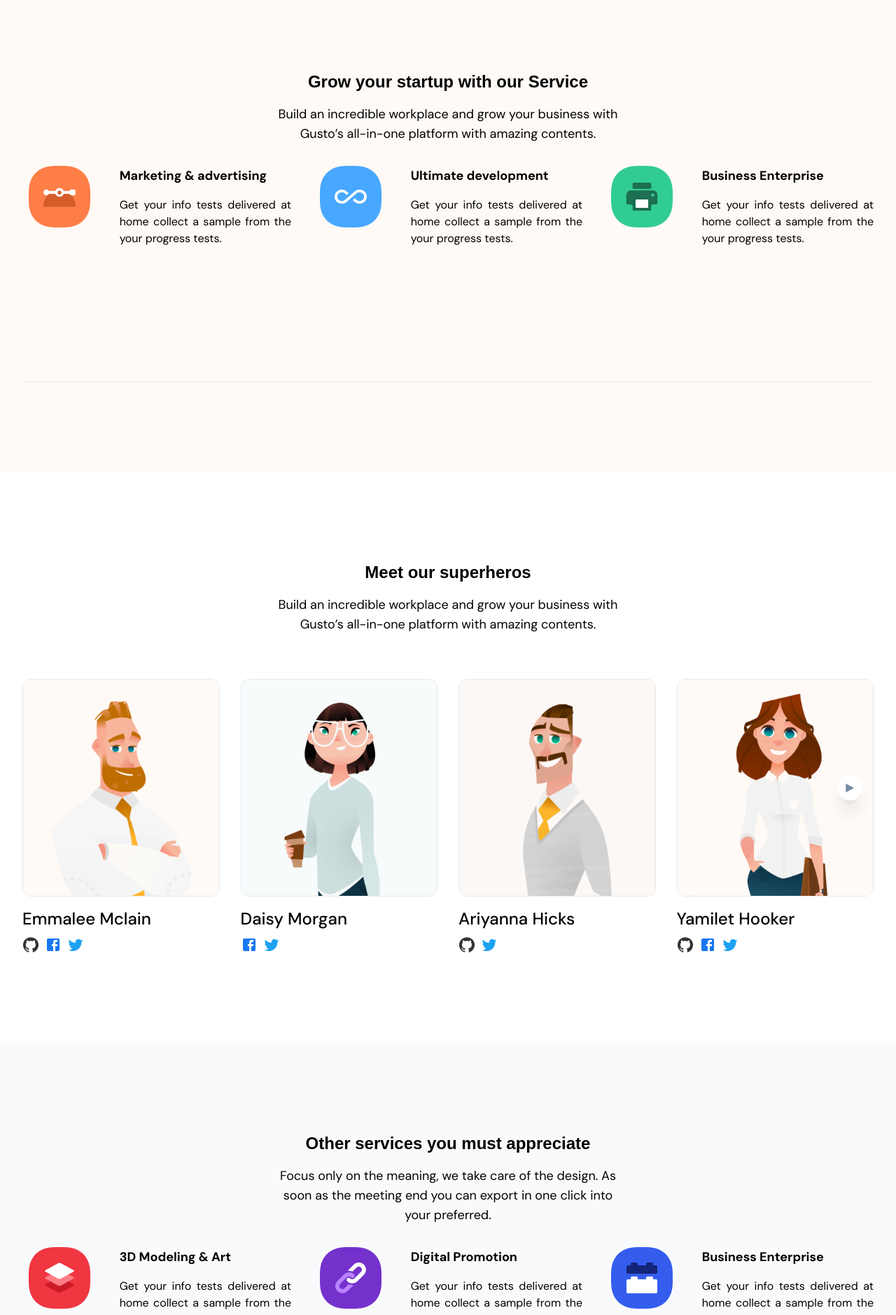
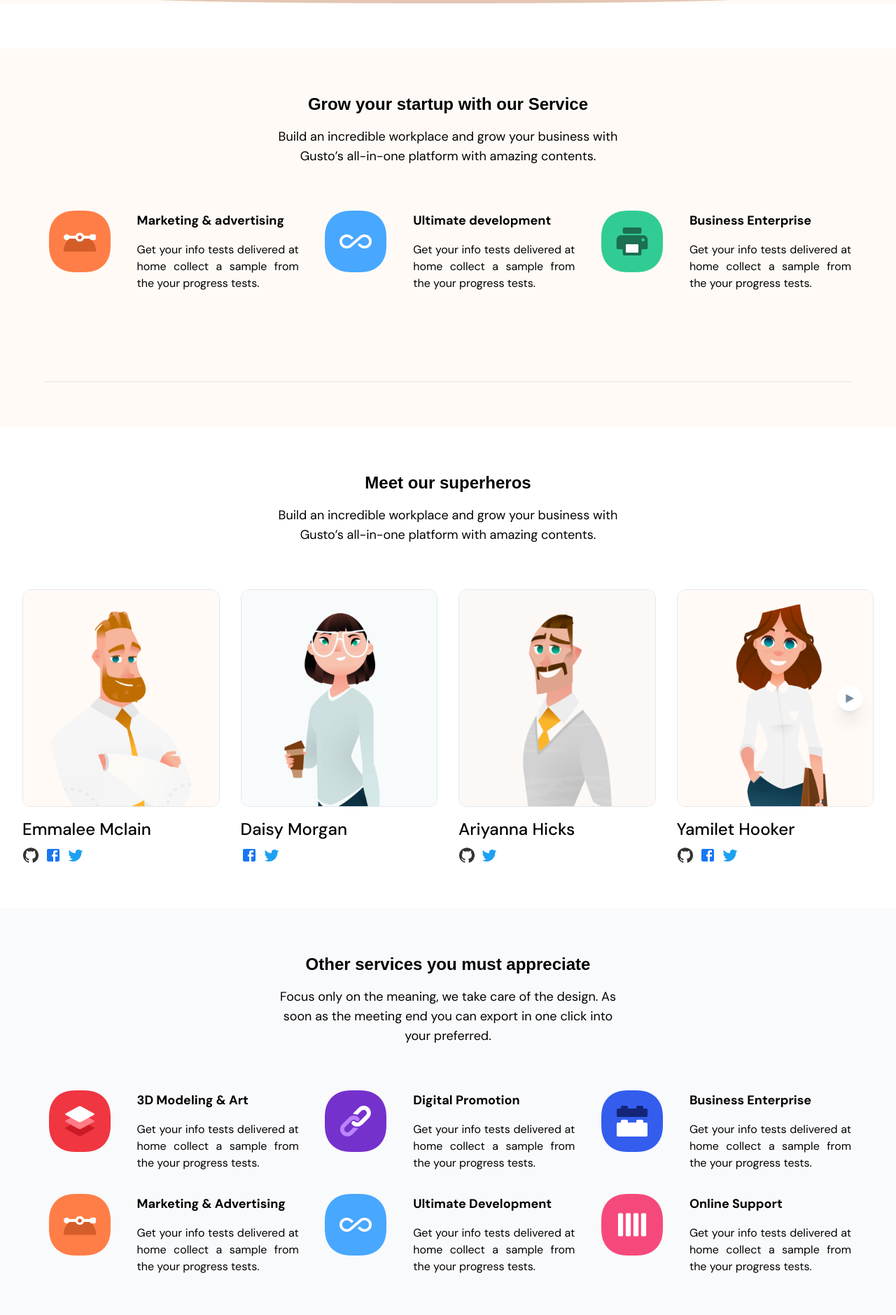
Before and after one commit to houseoftypescript/houseoftypescript.github.io, a Next.js app: page / in a window 1280 px wide. Shown: the part 906-2785 px from the top of the page at 70% size. Built offline with nearby package versions, Linux system fonts and the light colour scheme; a web font is replaced by a local one.

Commit message:
Use MUI Container

```diff
--- a/src/components/atoms/Container/index.tsx
+++ /dev/null
@@ -1,9 +0,0 @@
-import React, { ReactNode } from 'react';
-
-export const Container: React.FC<{ children?: ReactNode }> = ({
-  children = <></>,
-}) => {
-  return <div className="container mx-auto px-4 sm:px-8">{children}</div>;
-};
-
-export default Container;
--- a/src/components/atoms/Heading/index.tsx
+++ b/src/components/atoms/Heading/index.tsx
@@ -14,7 +14,7 @@ export const Heading: React.FC<{
   enhanced = false,
 }) => {
   return (
-    <div className={bottom ? 'mb-8' : ''}>
+    <div className={bottom ? 'mb-8 md:mb-16' : ''}>
       <div className={`${align} max-w-lg mx-auto`}>
         <h1
           className={`${
--- a/src/components/organisms/Contact/index.tsx
+++ b/src/components/organisms/Contact/index.tsx
@@ -1,3 +1,4 @@
+import Container from '@mui/material/Container';
 import React from 'react';
 import background from '../../../assets/images/background/subscribe.png';
 import Button from '../../atoms/Button';
@@ -15,7 +16,7 @@ export const Contact: React.FC<{ title: string; description: string }> = ({
       className="py-0 md:py-16 bg-[#F8F0EA] bg-bottom bg-contain bg-no-repeat"
       style={{ backgroundImage: `url(${background.src})` }}
     >
-      <div className="container mx-auto">
+      <Container>
         <div className="bg-white rounded-none md:rounded-2xl">
           <div className="px-4 py-8 md:px-8 md:py-16">
             <div className="grid grid-cols-1 md:grid-cols-2 items-center gap-8">
@@ -51,7 +52,7 @@ export const Contact: React.FC<{ title: string; description: string }> = ({
             </div>
           </div>
         </div>
-      </div>
+      </Container>
     </section>
   );
 };
--- a/src/components/organisms/Footer/index.tsx
+++ b/src/components/organisms/Footer/index.tsx
@@ -1,9 +1,6 @@
-import FacebookIcon from '@mui/icons-material/Facebook';
-import GitHubIcon from '@mui/icons-material/GitHub';
-import TwitterIcon from '@mui/icons-material/Twitter';
+import Container from '@mui/material/Container';
 import Link from 'next/link';
 import React from 'react';
-import Container from '../../atoms/Container';
 
 const Footer: React.FC<{ title: string; socialLinks: any[] }> = ({
   title = '',
--- a/src/components/organisms/Hero/index.tsx
+++ b/src/components/organisms/Hero/index.tsx
@@ -1,9 +1,9 @@
+import Container from '@mui/material/Container';
 import Image from 'next/image';
 import React from 'react';
 import { Link as ScrollLink } from 'react-scroll';
 import banner from '../../../assets/images/banner.png';
 import Button from '../../atoms/Button';
-import Container from '../../atoms/Container';
 import Heading from '../../atoms/Heading';
 
 export const Hero: React.FC<{ title: string; description: string }> = ({
@@ -11,7 +11,7 @@ export const Hero: React.FC<{ title: string; description: string }> = ({
   description = '',
 }) => {
   return (
-    <section id="home" className="pt-16">
+    <section id="home" className="py-8 md:py-16">
       <Container>
         <Heading title={title} description={description} enhanced />
         <div className="relative">
--- a/src/components/organisms/Navbar/index.tsx
+++ b/src/components/organisms/Navbar/index.tsx
@@ -1,10 +1,10 @@
 import CloseIcon from '@mui/icons-material/Close';
 import MenuIcon from '@mui/icons-material/Menu';
+import Container from '@mui/material/Container';
 import Drawer from '@mui/material/Drawer';
 import React, { useState } from 'react';
 import { Link as ScrollLink } from 'react-scroll';
 import Sticky from 'react-stickynode';
-import Container from '../../atoms/Container';
 
 export const Navbar: React.FC<{ title?: string; items?: any[] }> = ({
   title = '',
--- a/src/components/organisms/Projects/index.tsx
+++ b/src/components/organisms/Projects/index.tsx
@@ -1,7 +1,7 @@
+import Container from '@mui/material/Container';
 import project1 from '../../../assets/images/blog/1.png';
 import project2 from '../../../assets/images/blog/2.png';
 import project3 from '../../../assets/images/blog/3.png';
-import Container from '../../atoms/Container';
 import Heading from '../../atoms/Heading';
 import Post from '../../molecules/Project';
 
--- a/src/components/organisms/Services/index.tsx
+++ b/src/components/organisms/Services/index.tsx
@@ -1,8 +1,8 @@
+import Container from '@mui/material/Container';
 import React from 'react';
 import service1 from '../../../assets/images/services/service1.png';
 import service2 from '../../../assets/images/services/service2.png';
 import service3 from '../../../assets/images/services/service3.png';
-import Container from '../../atoms/Container';
 import Heading from '../../atoms/Heading';
 import Service from '../../molecules/Service';
 
@@ -16,11 +16,7 @@ export const Services: React.FC<{
   services: ServiceType[];
 }> = ({ title = '', description = '', services = [] }) => {
   return (
-    <section
-      id="services"
-      className="bg-[#FFF5ED]/50 pt-16 md:pt-32 pb-8 md:pb-16"
-    >
-      <div className="pb-16">
+    <section id="services" className="bg-[#FFF5ED]/50 py-8 md:py-16">
       <Container>
         <Heading title={title} description={description} />
         <div className="grid grid-cols-1 sm:grid-cols-3 gap-8">
@@ -38,7 +34,6 @@ export const Services: React.FC<{
           )}
         </div>
       </Container>
-      </div>
     </section>
   );
 };
--- a/src/components/organisms/Team/index.tsx
+++ b/src/components/organisms/Team/index.tsx
@@ -48,7 +48,7 @@ export const Team: React.FC<{
   };
 
   return (
-    <section id="team" className="py-16 md:py-32">
+    <section id="team" className="py-8 md:py-16">
       <div className="mb-16">
         <Heading title={title} description={description} />
       </div>
--- a/src/components/organisms/Techstack/index.tsx
+++ b/src/components/organisms/Techstack/index.tsx
@@ -1,3 +1,4 @@
+import Container from '@mui/material/Container';
 import React from 'react';
 import service4 from '../../../assets/images/services/service4.png';
 import service5 from '../../../assets/images/services/service5.png';
@@ -5,7 +6,6 @@ import service6 from '../../../assets/images/services/service6.png';
 import service7 from '../../../assets/images/services/service7.png';
 import service8 from '../../../assets/images/services/service8.png';
 import service9 from '../../../assets/images/services/service9.png';
-import Container from '../../atoms/Container';
 import Heading from '../../atoms/Heading';
 import Service from '../../molecules/Service';
 import { ServiceType } from '../Services';
@@ -18,7 +18,7 @@ export const Techstack: React.FC<{
   services: ServiceType[];
 }> = ({ title = '', description = '', services = [] }) => {
   return (
-    <section className="py-16 md:py-32 bg-[#F9FAFC]">
+    <section className="py-8 md:py-16 bg-[#F9FAFC]">
       <Container>
         <Heading title={title} description={description} />
         <div className="grid grid-cols-1 sm:grid-cols-2 md:grid-cols-3 gap-8">
--- a/src/components/organisms/Testimonials/index.tsx
+++ b/src/components/organisms/Testimonials/index.tsx
@@ -1,14 +1,14 @@
+import Container from '@mui/material/Container';
 import Image from 'next/image';
 import Tabs, { TabPane } from 'rc-tabs';
 import React from 'react';
-import Container from '../../atoms/Container';
 import Testimonial from '../../molecules/Testimonial';
 
 export const Testimonials: React.FC<{ testimonials: any[] }> = ({
   testimonials = [],
 }) => {
   return (
-    <section className="bg-[#FFF5ED]/50 pt-8 md:pt-16 pb-16 md:pb-32 testimonials-container">
+    <section className="bg-[#FFF5ED]/50 py-8 md:py-16 testimonials-container">
       <Container>
         <Tabs tabPosition="bottom">
           {testimonials?.map(({ id, logo, quote, author }) => (
--- a/src/components/organisms/Why/index.tsx
+++ b/src/components/organisms/Why/index.tsx
@@ -1,21 +1,21 @@
 import CheckCircleRoundedIcon from '@mui/icons-material/CheckCircleRounded';
+import Container from '@mui/material/Container';
 import Image from 'next/image';
 import Tabs from 'rc-tabs';
 import TabPane from 'rc-tabs/lib/TabPanelList/TabPane';
 import React from 'react';
 import tabImage1 from '../../../assets/images/tab-illustration-1.png';
-import Container from '../../atoms/Container';
 
 export const Why: React.FC<{ reasons: any[] }> = ({ reasons = [] }) => {
   return (
-    <section id="why" className="pt-16 md:pt-32 pb-8 md:pb-16 why-container">
+    <section id="why" className="py-8 md:py-16 why-container">
       <Container>
         <Tabs defaultActiveKey="tab-0" animated={{ tabPane: true }}>
           {reasons.map((reason, index: number) => {
             return (
               <TabPane key={`tab-${index}`} tab={reason.tab}>
                 <div className="grid grid-cols-1 md:grid-cols-2 gap-8">
-                  <div className="col-span-1 py-8">
+                  <div className="col-span-1 pt-8">
                     <h2 className="text-2xl md:text-3xl mb-4 md:mb-8 font-bold">
                       {reason.title}
                     </h2>
@@ -36,7 +36,7 @@ export const Why: React.FC<{ reasons: any[] }> = ({ reasons = [] }) => {
                       })}
                     </div>
                   </div>
-                  <div className="col-span-1 p-8">
+                  <div className="col-span-1 pt-8 px-8">
                     <Image src={tabImage1} alt="illustration" />
                   </div>
                 </div>
```
Also changed, not shown: 2 other files (tests, documents, lock files or other folders). Lines whose indentation alone changed are shown as unchanged.
